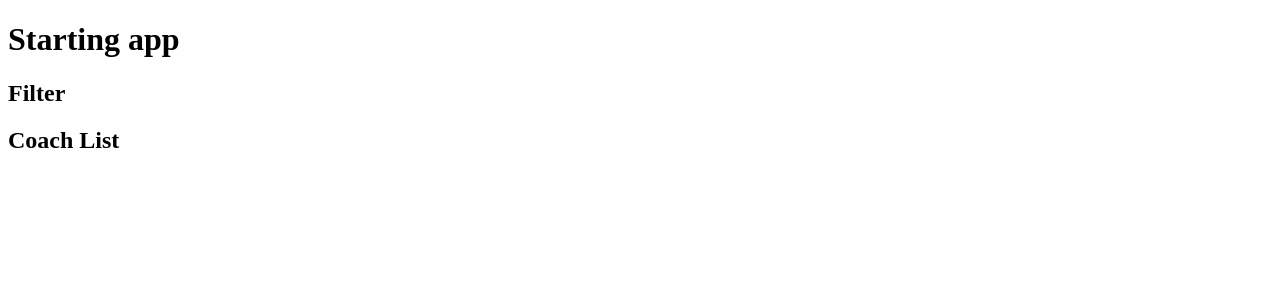
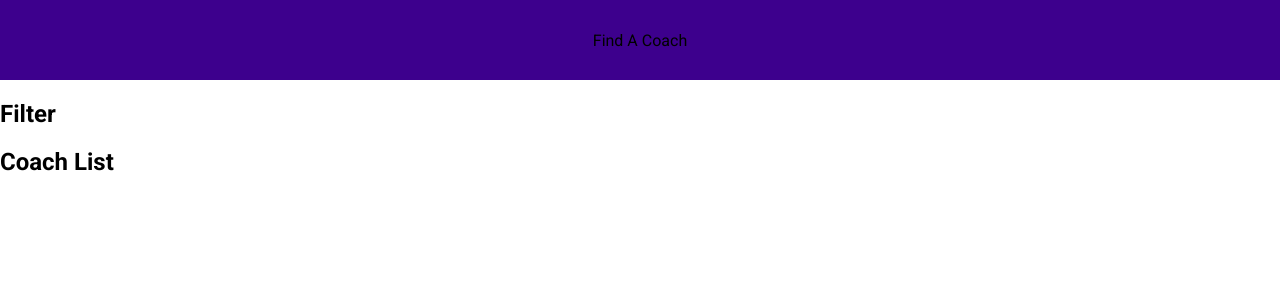
Before and after one commit to sydmasina/Find-a-Coach-VueApp, a Vue app: page /coaches in a window 1280 px wide. Shown: the top 300 px of the page. Built offline with nearby package versions, Linux system fonts and the light colour scheme.

Commit message:
Add header

```diff
--- a/src/App.vue
+++ b/src/App.vue
@@ -1,14 +1,29 @@
 <template>
-  <h1>Starting app</h1>
+  <the-header></the-header>
   <router-view></router-view>
 </template>
 
 <script>
+import TheHeader from './components/layout/TheHeader.vue';
 export default {
-
-}
+    components:{
+        TheHeader,
+    }
+};
 </script>
 
 <style>
+@import url('https://fonts.googleapis.com/css2?family=Roboto:wght@400;700&display=swap');
 
+* {
+  box-sizing: border-box;
+}
+
+html {
+  font-family: 'Roboto', sans-serif;
+}
+
+body {
+  margin: 0;
+}
 </style>
```
